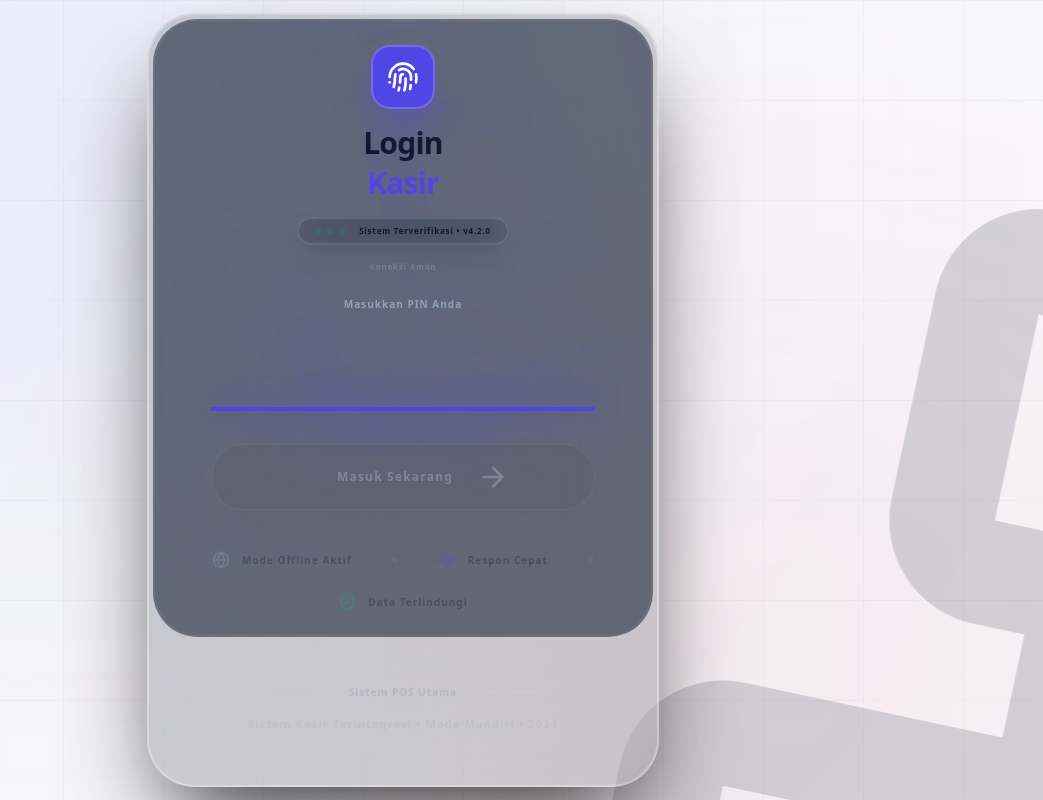
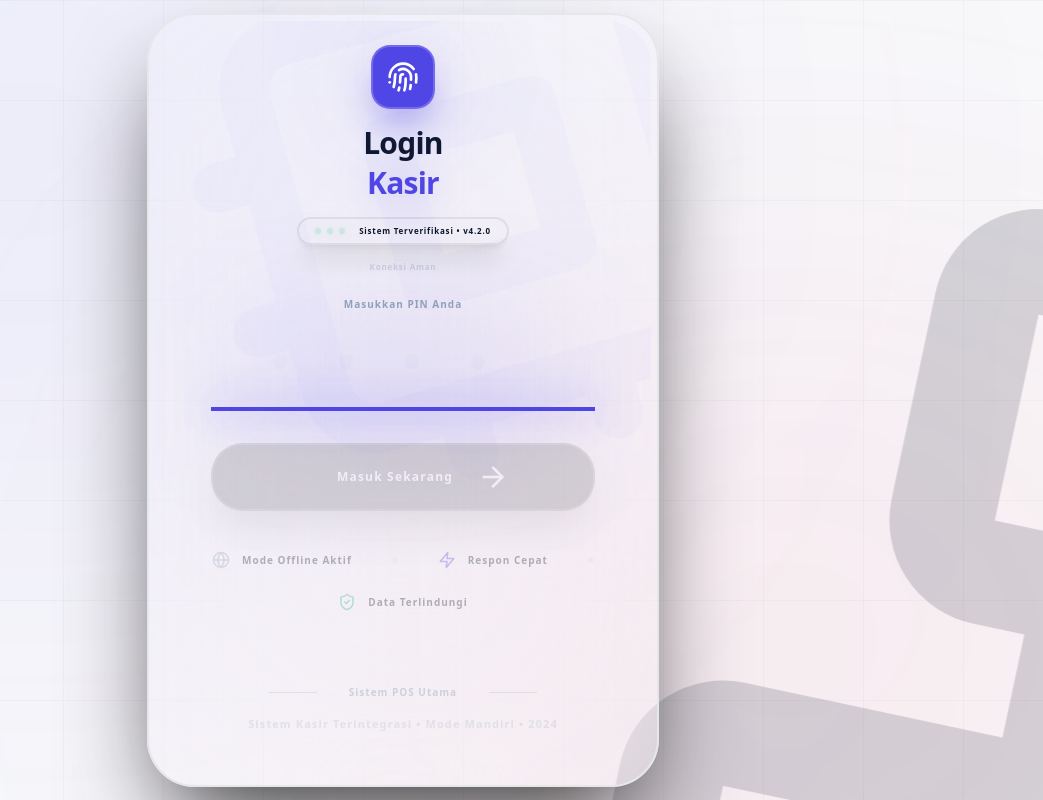
Before and after one commit to bennysantoso63/POS-project, a React (Vite) app: page / in a window 1280 px wide. Shown: the whole page, without its empty margins (237-1280 px from the left). Built offline with nearby package versions, Linux system fonts and the light colour scheme; what @react-pdf/renderer would draw is missing.

Commit message:
fix: restore card-premium styling and dynamic brand borders/cards for Laporan Laba Rugi visibility

```diff
--- a/src/index.css
+++ b/src/index.css
@@ -6,12 +6,28 @@
   color-scheme: light;
   --color-bg: #f8fafc;
   --color-text: #0f172a;
+  --color-card: rgba(255, 255, 255, 0.75);
+  --color-border: rgba(15, 23, 42, 0.08);
 }
 
 .dark {
   color-scheme: dark;
   --color-bg: #020617;
   --color-text: #f8fafc;
+  --color-card: rgba(30, 41, 59, 0.65);
+  --color-border: rgba(255, 255, 255, 0.08);
+}
+
+@layer components {
+  .card-premium {
+    background: var(--color-card);
+    backdrop-filter: blur(16px);
+    -webkit-backdrop-filter: blur(16px);
+    border: 2px solid var(--color-border);
+    border-radius: 3rem;
+    box-shadow: 0 25px 50px -12px rgba(0, 0, 0, 0.15);
+    transition: all 0.5s ease;
+  }
 }
 
 body {
--- a/tailwind.config.js
+++ b/tailwind.config.js
@@ -15,8 +15,8 @@ module.exports = {
           secondary: '#6366F1',
           accent: '#F43F5E',
           muted: '#94A3B8',
-          card: '#1E293B',
-          border: 'rgba(255, 255, 255, 0.1)'
+          card: 'var(--color-card)',
+          border: 'var(--color-border)'
         }
       }
     }
```
